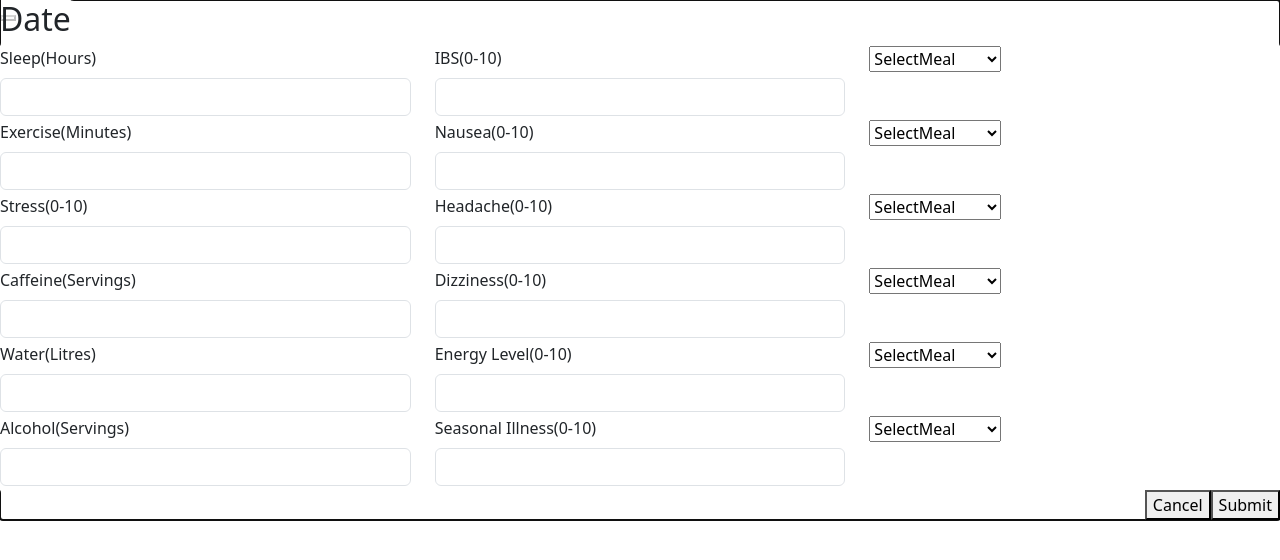
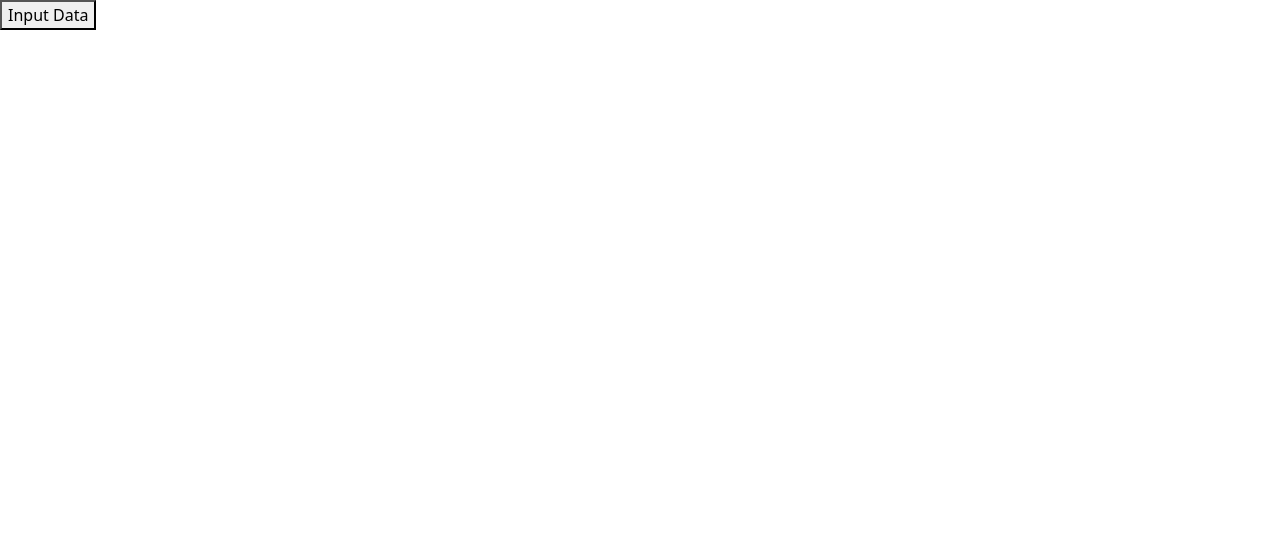
Before and after one commit to FaithKauwe/blue-harvest-frontend, a React (Create React App) app: page / in a window 1280 px wide. Shown: the top 560 px of the page. Built offline with nearby package versions, Linux system fonts and the light colour scheme.

Commit message:
state finished for inputDataPage and printing correctly in console.log

```diff
--- a/src/components/inputDataPage/factorsContainer.js
+++ b/src/components/inputDataPage/factorsContainer.js
@@ -1,43 +1,79 @@
 import "./factorsContainer.css";
 
-const FactorsContainer = ({}) => {
+const FactorsContainer = ({ dailyData, changeDailyData }) => {
   return (
     <section className="col">
       <div className="mb-1">
-        <label for="sleep_input" className="form-label">
+        <label htmlFor="sleep_input" className="form-label">
           Sleep(Hours)
         </label>
-        <input id="sleep_input" className="form-control"></input>
+        <input
+          id="sleep_input"
+          name="sleep"
+          className="form-control"
+          value={dailyData.sleep}
+          onChange={changeDailyData}
+        ></input>
       </div>
       <div className="mb-1">
-        <label for="exercise_input" className="form-label">
+        <label htmlFor="exercise_input" className="form-label">
           Exercise(Minutes)
         </label>
-        <input id="exercise_input" className="form-control"></input>
+        <input
+          id="exercise_input"
+          name="exercise"
+          className="form-control"
+          value={dailyData.exercise}
+          onChange={changeDailyData}
+        ></input>
       </div>
       <div className="mb-1">
-        <label for="stress_input" className="form-label">
+        <label htmlFor="stress_input" className="form-label">
           Stress(0-10)
         </label>
-        <input id="stress_input" className="form-control"></input>
+        <input
+          id="stress_input"
+          name="stress"
+          className="form-control"
+          value={dailyData.stress}
+          onChange={changeDailyData}
+        ></input>
       </div>
       <div className="mb-1">
-        <label for="caffeine_input" className="form-label">
+        <label htmlFor="caffeine_input" className="form-label">
           Caffeine(Servings)
         </label>
-        <input id="caffeine_input" className="form-control"></input>
+        <input
+          id="caffeine_input"
+          name="caffeine"
+          className="form-control"
+          value={dailyData.caffeine}
+          onChange={changeDailyData}
+        ></input>
       </div>
       <div className="mb-1">
-        <label for="water_input" className="form-label">
+        <label htmlFor="water_input" className="form-label">
           Water(Litres)
         </label>
-        <input id="water_input" className="form-control"></input>
+        <input
+          id="water_input"
+          name="water"
+          className="form-control"
+          value={dailyData.water}
+          onChange={changeDailyData}
+        ></input>
       </div>
       <div className="mb-1">
-        <label for="alcohol_input" className="form-label">
+        <label htmlFor="alcohol_input" className="form-label">
           Alcohol(Servings)
         </label>
-        <input id="alcohol_input" className="form-control"></input>
+        <input
+          id="alcohol_input"
+          name="alcohol"
+          className="form-control"
+          value={dailyData.alcohol}
+          onChange={changeDailyData}
+        ></input>
       </div>
     </section>
   );
--- a/src/components/inputDataPage/inputData.js
+++ b/src/components/inputDataPage/inputData.js
@@ -3,24 +3,62 @@ import Modal from "react-modal";
 import FactorsContainer from "./factorsContainer";
 import SymptomsContainer from "./symptomsContainer";
 import MealsContainer from "./mealsContainer";
-const InputData = ({}) => {
+// the state variables and state functions being passed through props
+const InputData = ({
+  inputIsDisplayed,
+  changeInputDisplay,
+  activeDate,
+  changeDate,
+  dailyData,
+  changeDailyData,
+}) => {
   return (
     <section>
-      <Modal isOpen={true} className="modal-dialog">
+      <Modal isOpen={inputIsDisplayed} className="modal-dialog">
         <div className="modal-content">
           <div className="modal-header">
             <h2>Date</h2>
           </div>
           <div className="modal-body row">
-            <FactorsContainer></FactorsContainer>
-            <SymptomsContainer></SymptomsContainer>
+            <FactorsContainer
+              dailyData={dailyData}
+              changeDailyData={changeDailyData}
+            ></FactorsContainer>
+            <SymptomsContainer
+              dailyData={dailyData}
+              changeDailyData={changeDailyData}
+            ></SymptomsContainer>
             <div className="col">
-              <MealsContainer></MealsContainer>
-              <MealsContainer></MealsContainer>
-              <MealsContainer></MealsContainer>
-              <MealsContainer></MealsContainer>
-              <MealsContainer></MealsContainer>
-              <MealsContainer></MealsContainer>
+              <MealsContainer
+                value={dailyData.food[0]}
+                changeDailyData={changeDailyData}
+                index={0}
+              ></MealsContainer>
+              <MealsContainer
+                value={dailyData.food[1]}
+                changeDailyData={changeDailyData}
+                index={1}
+              ></MealsContainer>
+              <MealsContainer
+                value={dailyData.food[2]}
+                changeDailyData={changeDailyData}
+                index={2}
+              ></MealsContainer>
+              <MealsContainer
+                value={dailyData.food[3]}
+                changeDailyData={changeDailyData}
+                index={3}
+              ></MealsContainer>
+              <MealsContainer
+                value={dailyData.food[4]}
+                changeDailyData={changeDailyData}
+                index={4}
+              ></MealsContainer>
+              <MealsContainer
+                value={dailyData.food[5]}
+                changeDailyData={changeDailyData}
+                index={5}
+              ></MealsContainer>
             </div>
           </div>
           <div className="modal-footer">
--- a/src/components/inputDataPage/mealsContainer.js
+++ b/src/components/inputDataPage/mealsContainer.js
@@ -4,14 +4,18 @@ const userFood = {
   steak: "ingredients ...",
   "tuna sandwich": "ingredients",
 };
-const MealsContainer = ({}) => {
+const MealsContainer = ({ value, changeDailyData, index }) => {
   return (
     <section className="mb-5">
-      <select>
+      <select
+        name="food"
+        value={value}
+        onChange={(event) => changeDailyData(event, index)}
+      >
         <option>SelectMeal</option>
         {Object.keys(userFood).map((key, index) => {
           return (
-            <option key={index} value={index}>
+            <option key={index} value={key}>
               {key}
             </option>
           );
--- a/src/components/inputDataPage/symptomsContainer.js
+++ b/src/components/inputDataPage/symptomsContainer.js
@@ -1,42 +1,78 @@
 import "./symptomsContainer.css";
-const SymptomsContainer = ({}) => {
+const SymptomsContainer = ({ dailyData, changeDailyData }) => {
   return (
     <section className="col">
       <div className="mb-1">
-        <label for="ibs_input" className="form-label">
+        <label htmlFor="ibs_input" className="form-label">
           IBS(0-10)
         </label>
-        <input id="ibs_input" className="form-control"></input>
+        <input
+          id="ibs_input"
+          className="form-control"
+          name={"ibs"}
+          value={dailyData.ibs}
+          onChange={changeDailyData}
+        ></input>
       </div>
       <div className="mb-1">
-        <label for="nausea_input" className="form-label">
+        <label htmlFor="nausea_input" className="form-label">
           Nausea(0-10)
         </label>
-        <input id="nausea_input" className="form-control"></input>
+        <input
+          id="nausea_input"
+          name={"nausea"}
+          className="form-control"
+          value={dailyData.nausea}
+          onChange={changeDailyData}
+        ></input>
       </div>
       <div className="mb-1">
-        <label for="headache_input" className="form-label">
+        <label htmlFor="headache_input" className="form-label">
           Headache(0-10)
         </label>
-        <input id="headache_input" className="form-control"></input>
+        <input
+          id="headache_input"
+          name={"headache"}
+          className="form-control"
+          value={dailyData.headache}
+          onChange={changeDailyData}
+        ></input>
       </div>
       <div className="mb-1">
-        <label for="dizziness_input" className="form-label">
+        <label htmlFor="dizziness_input" className="form-label">
           Dizziness(0-10)
         </label>
-        <input id="dizziness_input" className="form-control"></input>
+        <input
+          id="dizziness_input"
+          name={"dizzy"}
+          className="form-control"
+          value={dailyData.dizzy}
+          onChange={changeDailyData}
+        ></input>
       </div>
       <div className="mb-1">
-        <label for="energy_input" className="form-label">
+        <label htmlFor="energy_input" className="form-label">
           Energy Level(0-10)
         </label>
-        <input id="energy_input" className="form-control"></input>
+        <input
+          id="energy_input"
+          name={"energy"}
+          className="form-control"
+          value={dailyData.energy}
+          onChange={changeDailyData}
+        ></input>
       </div>
       <div className="mb-1">
-        <label for="seasonal_input" className="form-label">
+        <label htmlFor="seasonal_input" className="form-label">
           Seasonal Illness(0-10)
         </label>
-        <input id="seasonal_input" className="form-control"></input>
+        <input
+          id="seasonal_input"
+          name={"seasonal"}
+          className="form-control"
+          value={dailyData.seasonal}
+          onChange={changeDailyData}
+        ></input>
       </div>
     </section>
   );
--- a/src/components/mainDashboard/dashboard.js
+++ b/src/components/mainDashboard/dashboard.js
@@ -1,11 +1,65 @@
+import { useState } from "react";
 import "./dashboard.css";
 import InputData from "../inputDataPage/inputData";
 
 const Dashboard = ({}) => {
+  // blankData is the initital state for dailyData and changeDailyData
+  const blankData = {
+    food: [
+      "SelectMeal",
+      "SelectMeal",
+      "SelectMeal",
+      "SelectMeal",
+      "SelectMeal",
+      "SelectMeal",
+    ],
+    sleep: "",
+    exercise: "",
+    caffeine: "",
+    alcohol: "",
+    water: "",
+    stress: "",
+    headache: "",
+    nausea: "",
+    ibs: "",
+    dizzy: "",
+    energy: "",
+    seasonal: "",
+  };
+
+  // setting state for Dashboard details, for each useState: first item in [] is the variable
+  // being created and the second item is the function to change it
+  // this state is for inputData Modal
+  const [inputIsDisplayed, changeInputDisplay] = useState(false);
+  // this state is for queryData Modal // false is the state this starts with, when changed to true, the modal will populate
+  const [queryIsDisplayed, changeQueryDisplay] = useState(false);
+  // this state is for changing the date through mainDashboard, new Date gets today's date as a date object
+  const [activeDate, changeDate] = useState(new Date());
+  // this state holds all 18 data entries for inputData, starts as an empty dict
+  const [dailyData, changeDailyData] = useState(blankData);
+  // updateDailyData is a helper function for changeDailyData
+  const updateDailyData = (event, index) => {
+    console.log(event.target.value);
+    console.log(event.target.name);
+    console.log(index);
+  };
   return (
     <section>
-      <InputData></InputData>
-      <button></button>
+      <InputData
+        // assigning the props. left side of = is what the state or function is called in InputData
+        // right side of = is what the state/function is called in Dashboard, in this case, both use the same name
+        inputIsDisplayed={inputIsDisplayed}
+        activeDate={activeDate}
+        dailyData={dailyData}
+        changeInputDisplay={changeInputDisplay}
+        changeDate={changeDate}
+        changeDailyData={updateDailyData}
+      ></InputData>
+      {/* onClick is the action being listened for, changeInputDisplay is the
+      function I want performed when the click is registered */}
+      {/* changeInputDisplay has to be wrapped in () and
+          anonymous function or it will get called every time the page renders*/}
+      <button onClick={() => changeInputDisplay(true)}>Input Data</button>
     </section>
   );
 };
```
